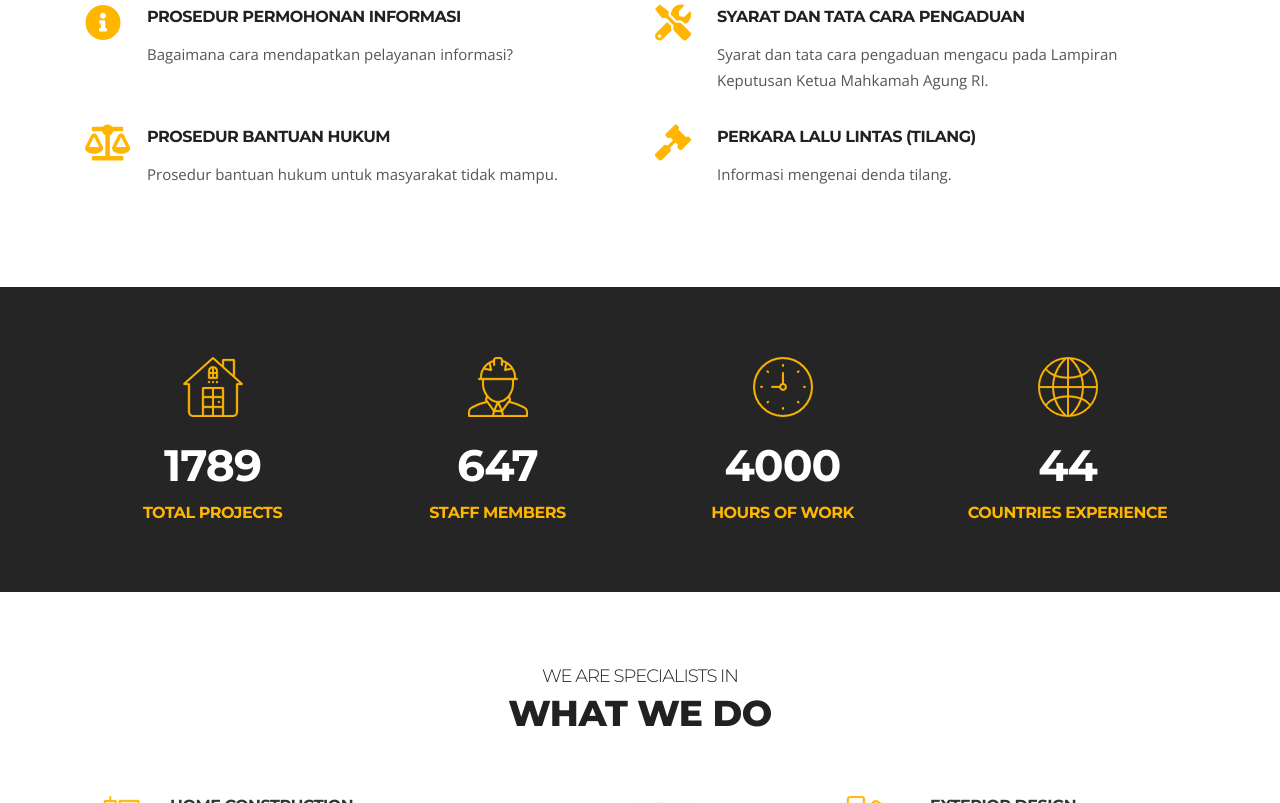
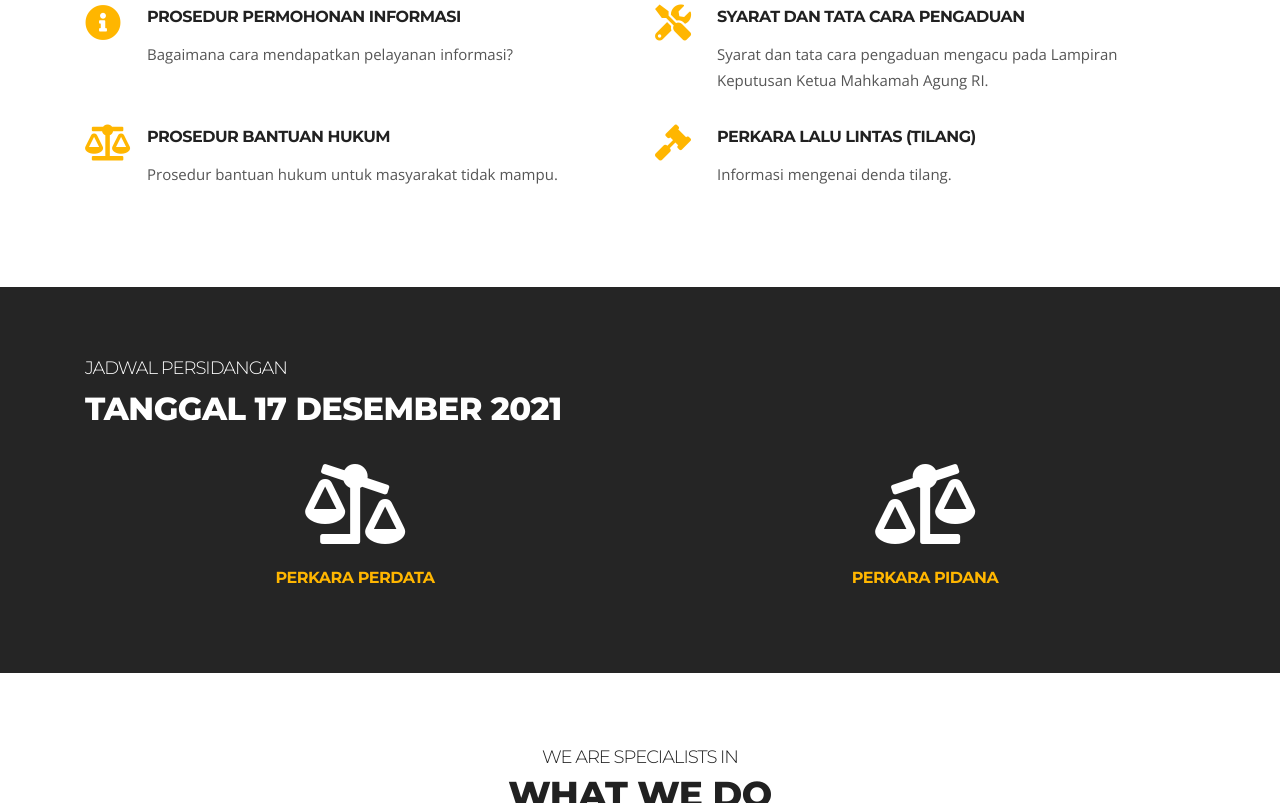
Before and after one commit to jmiryas/pn-pwt, a plain HTML site: page index.html in a window 1280 px wide. Shown: the part 1197-2000 px from the top of the page. Drawn offline with nearby package versions, Linux system fonts and the light colour scheme; some packages are replaced by stand-ins of ours.

Commit message:
Add perkara

```diff
--- a/css/style.css
+++ b/css/style.css
@@ -3549,3 +3549,10 @@ label {
 }
 
 /*# sourceMappingURL=maps/style.css.map */
+
+/* Pengadilan Negeri Purwokerto */
+
+.perkara:hover {
+  text-decoration: underline;
+  color: white;
+}
--- a/index.html
+++ b/index.html
@@ -580,54 +580,42 @@
 
     <section id="facts" class="facts-area dark-bg">
       <div class="container">
+        <div class="ts-intro">
+          <h2 class="into-title">Jadwal Persidangan</h2>
+          <h3 class="into-sub-title">TANGGAL 17 Desember 2021</p>
+        </div>
+
+        <div class="gap-20"></div>
+
         <div class="facts-wrapper">
           <div class="row">
-            <div class="col-md-3 col-sm-6 ts-facts">
+            <div class="col-md-6 col-sm-6 ts-facts mb-3">
+              <a class="perkara" href="#">
                 <div class="ts-facts-img">
-                <img loading="lazy" src="images/icon-image/fact1.png" alt="facts-img">
+                  <i class="fas fa-balance-scale-right" style="font-size: 5rem; color: white;"></i>
                 </div>
-              <div class="ts-facts-content">
-                <h2 class="ts-facts-num"><span class="counterUp" data-count="1789">0</span></h2>
-                <h3 class="ts-facts-title">Total Projects</h3>
+
+                <div class="ts-facts-content mt-4">
+                  <h3 class="ts-facts-title">Perkara Perdata</h3>
                 </div>
-            </div><!-- Col end -->
+              </a>
+            </div>
 
-            <div class="col-md-3 col-sm-6 ts-facts mt-5 mt-sm-0">
+            <div class="col-md-6 col-sm-6 ts-facts">
+              <a href="#" class="perkara">
                 <div class="ts-facts-img">
-                <img loading="lazy" src="images/icon-image/fact2.png" alt="facts-img">
+                  <i class="fas fa-balance-scale-left" style="font-size: 5rem;"></i>
                 </div>
-              <div class="ts-facts-content">
-                <h2 class="ts-facts-num"><span class="counterUp" data-count="647">0</span></h2>
-                <h3 class="ts-facts-title">Staff Members</h3>
+
+                <div class="ts-facts-content mt-4">
+                  <h3 class="ts-facts-title">Perkara Pidana</h3>
                 </div>
-            </div><!-- Col end -->
-
-            <div class="col-md-3 col-sm-6 ts-facts mt-5 mt-md-0">
-              <div class="ts-facts-img">
-                <img loading="lazy" src="images/icon-image/fact3.png" alt="facts-img">
+              </a>
             </div>
-              <div class="ts-facts-content">
-                <h2 class="ts-facts-num"><span class="counterUp" data-count="4000">0</span></h2>
-                <h3 class="ts-facts-title">Hours of Work</h3>
           </div>
-            </div><!-- Col end -->
-
-            <div class="col-md-3 col-sm-6 ts-facts mt-5 mt-md-0">
-              <div class="ts-facts-img">
-                <img loading="lazy" src="images/icon-image/fact4.png" alt="facts-img">
         </div>
-              <div class="ts-facts-content">
-                <h2 class="ts-facts-num"><span class="counterUp" data-count="44">0</span></h2>
-                <h3 class="ts-facts-title">Countries Experience</h3>
       </div>
-            </div><!-- Col end -->
-
-          </div> <!-- Facts end -->
-        </div>
-        <!--/ Content row end -->
-      </div>
-      <!--/ Container end -->
-    </section><!-- Facts end -->
+    </section>
 
     <section id="ts-service-area" class="ts-service-area pb-0">
       <div class="container">
```
Lines whose indentation alone changed are shown as unchanged.
